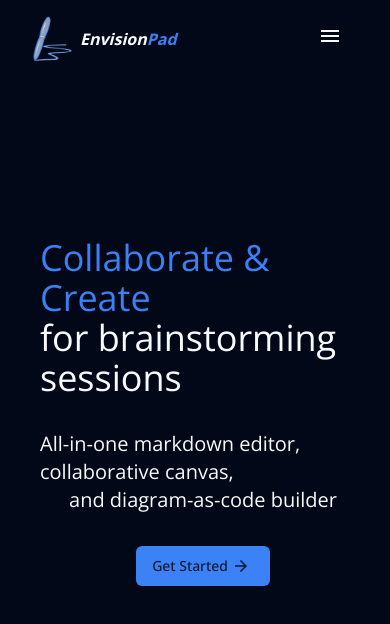
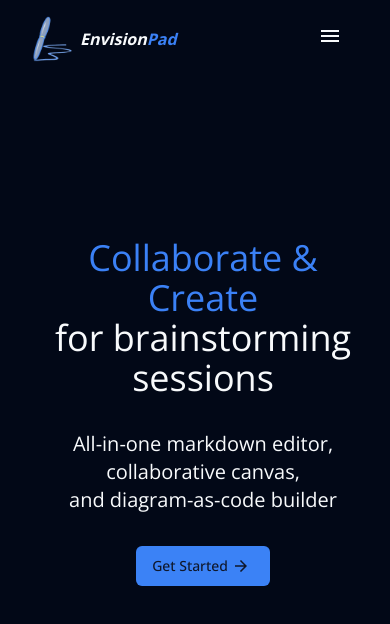
Before and after one commit to ANURAG-PATHAK/envisionpad, a Next.js app: page / in a window 390 px wide. Shown: the top 624 px of the page. Built offline with nearby package versions, Linux system fonts and the light colour scheme.

Commit message:
updated hero section

```diff
--- a/src/components/Hero.tsx
+++ b/src/components/Hero.tsx
@@ -5,12 +5,12 @@ export default function Hero() {
     <div className="container mx-2 my-4 mt-44">
       <div className="flex flex-col space-y-8 md:space-x-12">
         <div className="flex flex-col items-center justify-center">
-          <div className="text-4xl md:text-6xl text-[#3B81F6]">Collaborate & Create</div>
-          <div className="text-4xl md:text-6xl">for brainstorming sessions</div>
+          <div className="text-4xl md:text-6xl text-[#3B81F6] text-center">Collaborate & Create</div>
+          <div className="text-4xl md:text-6xl text-center">for brainstorming sessions</div>
         </div>
         <div className="flex flex-col items-center justify-center">
-          <div className="text-xl md:text-3xl">All-in-one markdown editor, collaborative canvas, </div>
-          <div className="text-xl md:text-3xl">and diagram-as-code builder</div>
+          <div className="text-xl md:text-3xl text-center">All-in-one markdown editor, collaborative canvas, </div>
+          <div className="text-xl md:text-3xl text-center">and diagram-as-code builder</div>
         </div>
         <div className="self-center">
           <Button>Get Started <MdArrowForward className="mx-1 text-lg" /></Button>
```
